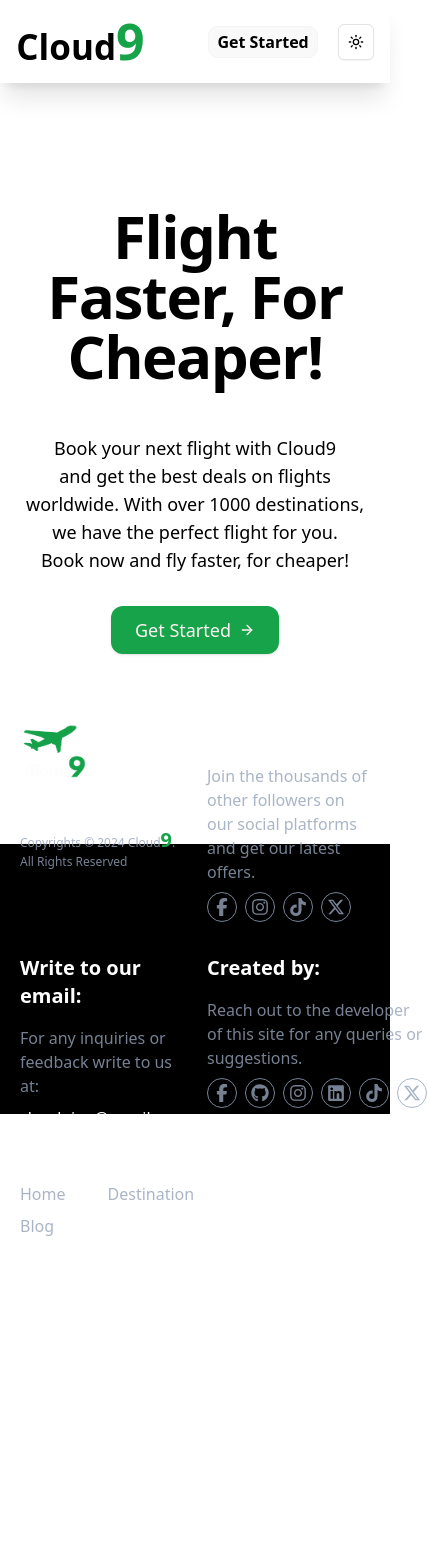
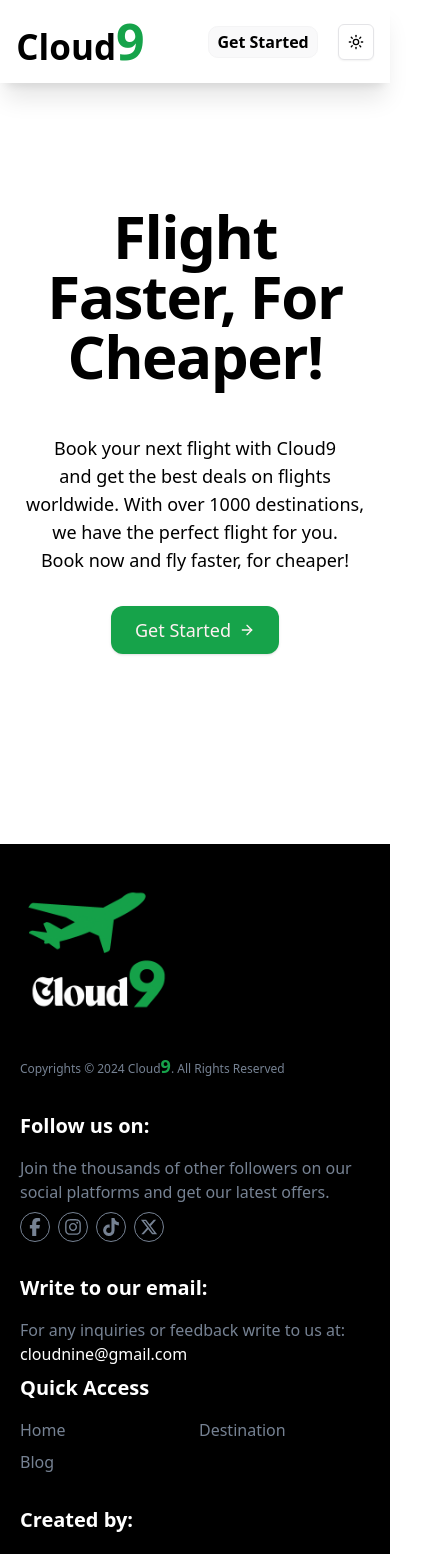
Before and after one commit to oluoko/Cloud9, a Next.js app: page / in a window 390 px wide. Shown: the top 1554 px of the page, 427 px wide, since content can reach past the window. Before the commit the page ends 1270 px from the top, so only its background shows below. Built offline with nearby package versions, Linux system fonts and the light colour scheme; no server answers.

Commit message:
Cloud9: Updated the Footer

```diff
--- a/src/components/Footer.tsx
+++ b/src/components/Footer.tsx
@@ -55,22 +55,25 @@ const Footer = () => {
     { href: "https://x.com/@oluoko_", label: "Twitter", icon: FaXTwitter },
   ];
   return (
-    <div className="w-full h-[270px] md:h-[350px] bg-black text-slate-400/80 p-2 md:px-10 flex flex-col justify-center items-center">
-      <div className="grid grid-cols-2 lg:grid-cols-4 w-full h-10/12">
+    <div className="w-full py-5 md:py-[120px] bg-black text-slate-400/80 p-2 md:px-10 flex flex-col justify-center items-center">
+      <div className="grid grid-cols-1 lg:grid-cols-4 w-full h-10/12">
         <div className="grid my-4 md:my-2 mx-3 md:mx-6 content-start h-full">
           <h3 className="text-xl md:text-2xl font-bold text-white mb-4 grid ">
             <span>
-              <Image src={logoImage} alt="logo image" className="size-[70px]" />
-            </span>
-            <span className="text-sm md:text-base text-white/60">
-              Beyond Expectations.
+              <Image
+                src={logoImage}
+                alt="logo image"
+                className="size-[40vw] md:size-[150px]"
+              />
             </span>
           </h3>
 
           <span className=" text-xs">
             Copyrights © 2024 Cloud
-            <span className="text-primary text-xl font-black">9</span>. All
-            Rights Reserved
+            <span className="text-primary text-lg md:text-xl font-black">
+              9
+            </span>
+            . All Rights Reserved
           </span>
         </div>
 
@@ -97,12 +100,15 @@ const Footer = () => {
           <h3 className="text-xl md:text-2xl font-bold text-white mb-4 ">
             Write to our email:
           </h3>
-          <p className="mb-2">For any inquiries or feedback write to us at:</p>
-          <a href="mailto:brianotieno586@gmail.com" className="mb-2">
-            <span className="text-white hover:text-primary">
-              cloudnine@gmail.com
-            </span>
-          </a>
+          <p className="mb-2">
+            For any inquiries or feedback write to us at:{" "}
+            <a href="mailto:brianotieno586@gmail.com" className="mb-2">
+              <span className="text-white hover:text-primary">
+                cloudnine@gmail.com
+              </span>
+            </a>
+          </p>
+
           <h3 className="text-xl md:text-2xl font-bold text-white mb-4 ">
             Quick Access
           </h3>
@@ -123,7 +129,7 @@ const Footer = () => {
           <h3 className="text-xl md:text-2xl font-bold text-white mb-4 ">
             Created by:
           </h3>
-          <p className="mb-2">
+          <p className="mb-2 ">
             Reach out to the developer of this site for any queries or
             suggestions.
           </p>
```
